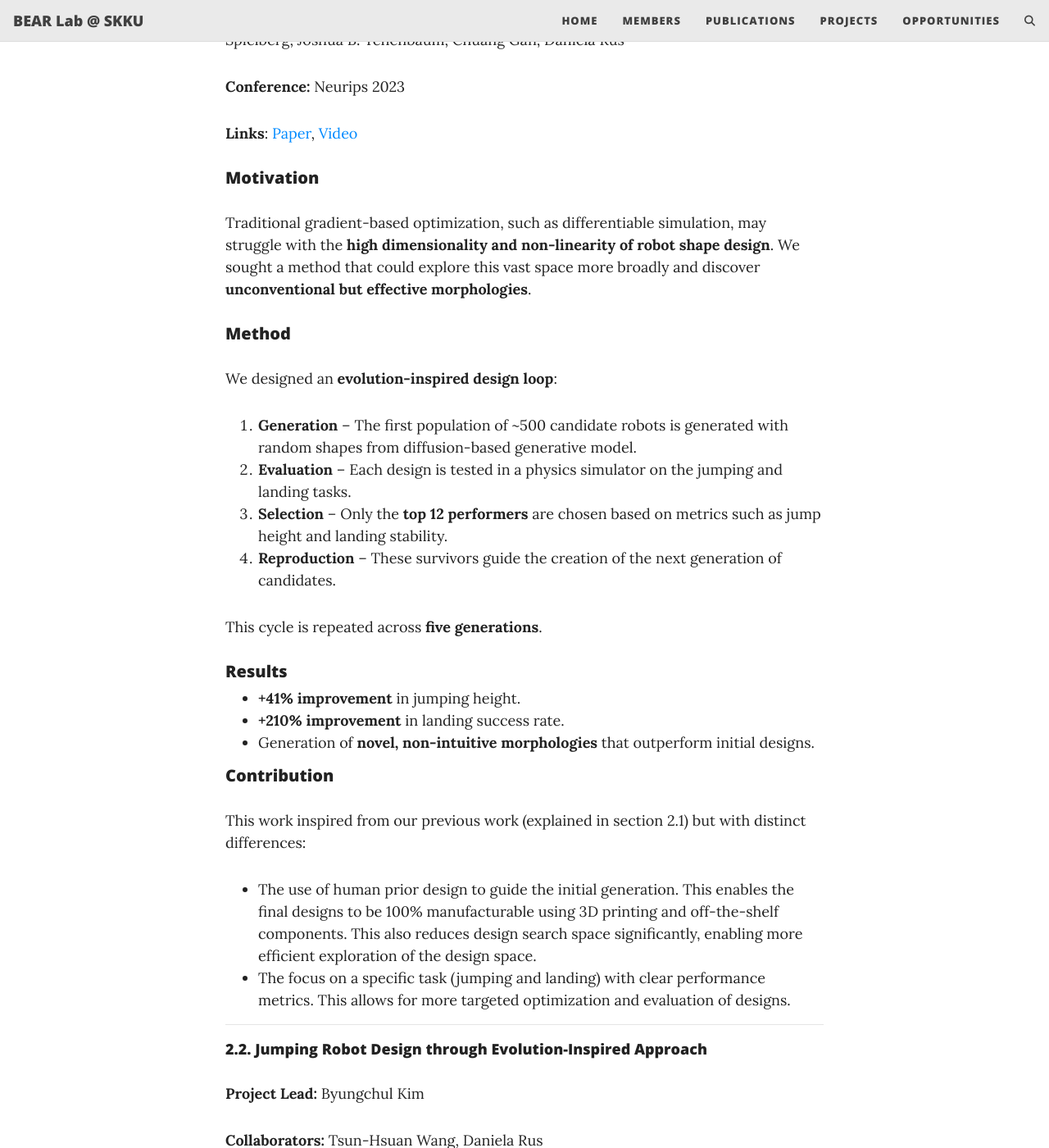
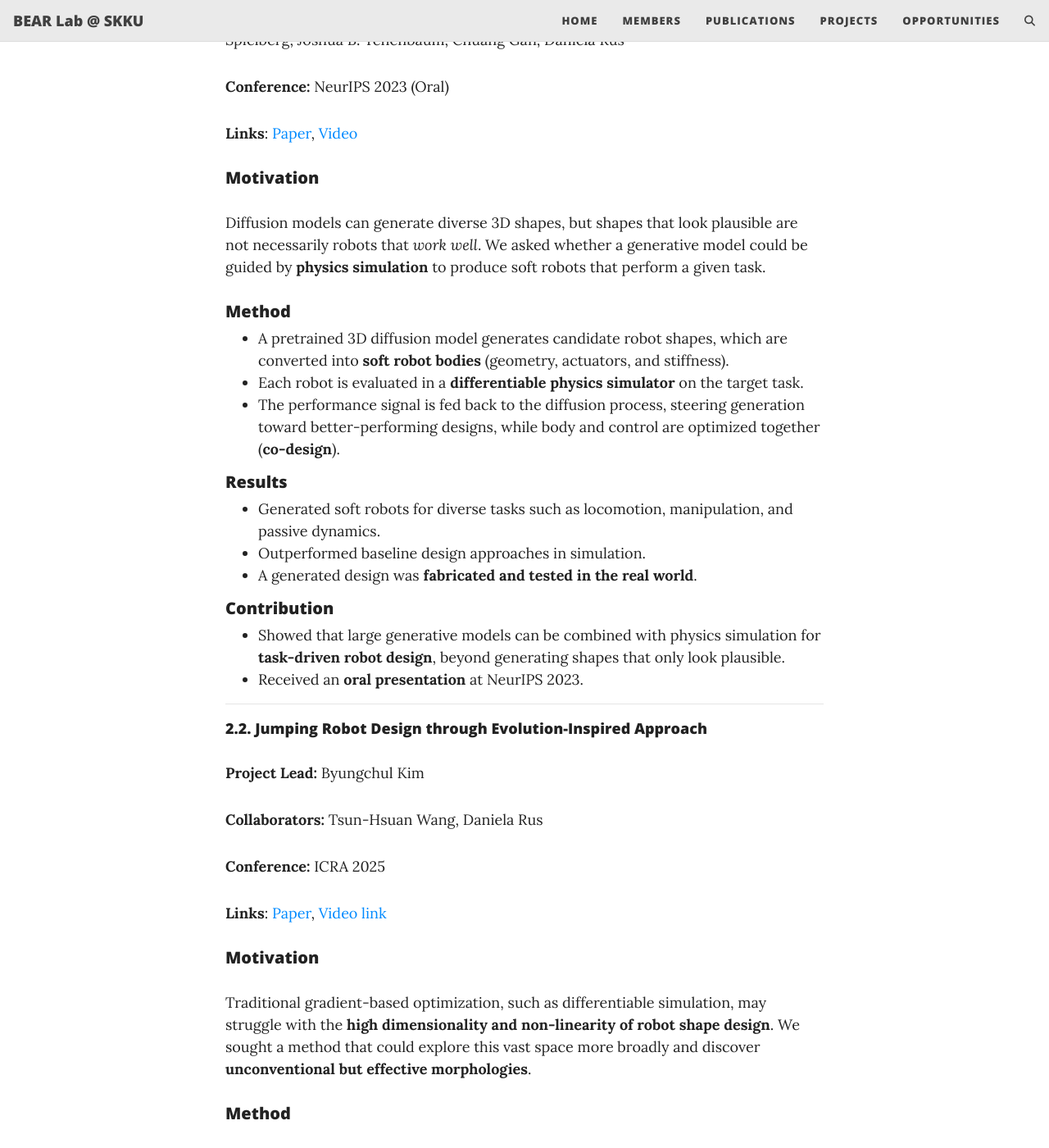
Before and after one commit to bear-research-lab/bear-research-lab.github.io, a Jekyll site: the page built from _pages/projects/codesign.md, in a window 1280 px wide and 1400 px high, scrolled down 1753 px. Shown: the whole window at 82% size. Built offline with Jekyll 4.4.1, drawn with Linux system fonts in a browser that asks for light colours; comment, search, counter and statistics services are not loaded; some of the changed text lies outside the part shown.

```diff
--- a/_data/pubs.yml
+++ b/_data/pubs.yml
@@ -237,7 +237,7 @@
   topics: ["Other Robots", "AI-driven-design"]
   title: "Diffusebot: Breeding soft robots with physics-augmented generative diffusion models"
   authors: "Tsun-Hsuan Wang, Juntian Zheng, Pingchuan Ma, Yilun Du, Byungchul Kim, Andrew Everett Spielberg, Joshua B. Tenenbaum, Chuang Gan, and Daniela Rus"
-  venue: "Neural Information Processing Systems (NeurIPS) 2024, Oral presentation"
+  venue: "Neural Information Processing Systems (NeurIPS) 2023, Oral presentation"
   img: "/assets/img/pubs/2023_Neurips_DBOT.gif"
   links:
     paper: "https://bear-research-lab.github.io/assets/pub/Neurips_DBOT.pdf"
--- a/_pages/projects/codesign.md
+++ b/_pages/projects/codesign.md
@@ -23,7 +23,7 @@ So, how can we achieve the robot co-design? Should we wait for thousands of year
 
 To answer these questions, let's think about the current trend of AI and robot technology. We have seen significant advances in AI, especially in the field of generative models and reinforcement learning. From the robot technology perspective, we have seen significant advances in physics simulation and optimization algorithms.
 
-Form this hint, our lab will focus on the **computational robot co-design** approach, which leverages the power of AI, optimization, and simulation to automate and scale the robot design process.
+From this hint, our lab will focus on the **computational robot co-design** approach, which leverages the power of AI, optimization, and simulation to automate and scale the robot design process.
 
 ---
 
@@ -32,34 +32,29 @@ Form this hint, our lab will focus on the **computational robot co-design** appr
 #### 2.1. Robot co-design through diffusion based generative model
 **Project Lead:** Tsun-Hsuan Wang
 
-**Collaborators:** Juntian Zheng, Pingchuan Ma, Yilun Du, Byungchul Kim,Andrew Spielberg, Joshua B. Tenenbaum, Chuang Gan, Daniela Rus
+**Collaborators:** Juntian Zheng, Pingchuan Ma, Yilun Du, Byungchul Kim, Andrew Spielberg, Joshua B. Tenenbaum, Chuang Gan, Daniela Rus
 
-**Conference:** Neurips 2023
+**Conference:** NeurIPS 2023 (Oral)
 
 **Links**: [Paper](https://bear-research-lab.github.io/assets/pub/Neurips_DBOT.pdf), [Video](https://www.youtube.com/watch?v=LSzasdvD3Ss)
 
 
 ##### Motivation
-Traditional gradient-based optimization, such as differentiable simulation, may struggle with the **high dimensionality and non-linearity of robot shape design**. We sought a method that could explore this vast space more broadly and discover **unconventional but effective morphologies**.
+Diffusion models can generate diverse 3D shapes, but shapes that look plausible are not necessarily robots that *work well*. We asked whether a generative model could be guided by **physics simulation** to produce soft robots that perform a given task.
 
 ##### Method
-We designed an **evolution-inspired design loop**:
-1. **Generation** – The first population of ~500 candidate robots is generated with random shapes from diffusion-based generative model.
-2. **Evaluation** – Each design is tested in a physics simulator on the jumping and landing tasks.
-3. **Selection** – Only the **top 12 performers** are chosen based on metrics such as jump height and landing stability.
-4. **Reproduction** – These survivors guide the creation of the next generation of candidates.
-
-This cycle is repeated across **five generations**.
+- A pretrained 3D diffusion model generates candidate robot shapes, which are converted into **soft robot bodies** (geometry, actuators, and stiffness).
+- Each robot is evaluated in a **differentiable physics simulator** on the target task.
+- The performance signal is fed back to the diffusion process, steering generation toward better-performing designs, while body and control are optimized together (**co-design**).
 
 ##### Results
-- **+41% improvement** in jumping height.
-- **+210% improvement** in landing success rate.
-- Generation of **novel, non-intuitive morphologies** that outperform initial designs.
+- Generated soft robots for diverse tasks such as locomotion, manipulation, and passive dynamics.
+- Outperformed baseline design approaches in simulation.
+- A generated design was **fabricated and tested in the real world**.
 
 ##### Contribution
-This work inspired from our previous work (explained in section 2.1) but with distinct differences:
-- The use of human prior design to guide the initial generation. This enables the final designs to be 100% manufacturable using 3D printing and off-the-shelf components. This also reduces design search space significantly, enabling more efficient exploration of the design space.
-- The focus on a specific task (jumping and landing) with clear performance metrics. This allows for more targeted optimization and evaluation of designs.
+- Showed that large generative models can be combined with physics simulation for **task-driven robot design**, beyond generating shapes that only look plausible.
+- Received an **oral presentation** at NeurIPS 2023.
 
 ---
 
@@ -90,7 +85,7 @@ This cycle is repeated across **five generations**.
 - Generation of **novel, non-intuitive morphologies** that outperform initial designs.
 
 ##### Contribution
-This work inspired from our previous work (explained in section 2.1) but with distinct differences:
+This work was inspired by our previous work (Section 2.1), with distinct differences:
 - The use of human prior design to guide the initial generation. This enables the final designs to be 100% manufacturable using 3D printing and off-the-shelf components. This also reduces design search space significantly, enabling more efficient exploration of the design space.
 - The focus on a specific task (jumping and landing) with clear performance metrics. This allows for more targeted optimization and evaluation of designs.
 
```
Also changed, not shown: other parts of _pages/projects/codesign.md (+1 -1 lines), _pages/projects.md (+22 -7 lines), _pages/projects/brain-inspired.md (added, +23 -0 lines), _pages/projects/physical-ai.md (+7 -4 lines), _pages/projects/wearable.md (+36 -4 lines), assets/img/projects/brain_inspired.svg (added), assets/img/projects/physical_ai_vla.svg.
